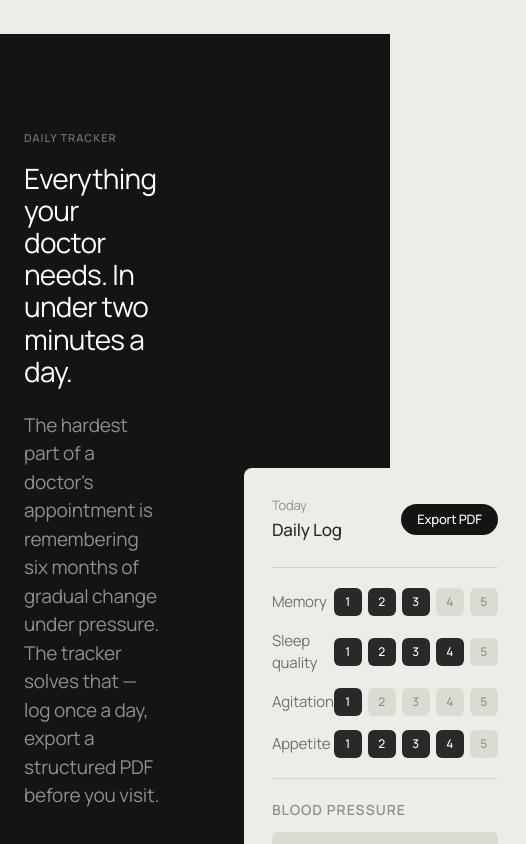
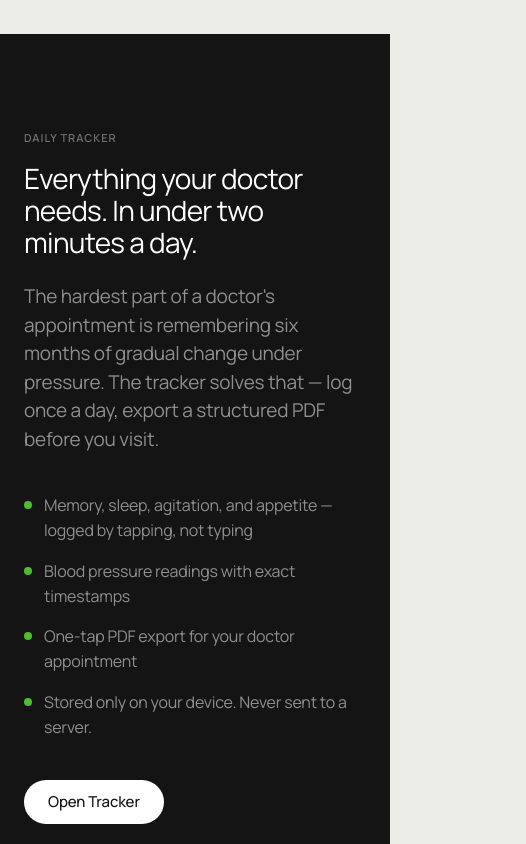
Before and after one commit to Shivalik-Capital/project-lantern, a Next.js app: page / in a window 390 px wide. Shown: the part 6640-7484 px from the top of the page, 526 px wide, since content can reach past the window. Built offline with nearby package versions, Linux system fonts and the light colour scheme.

Commit message:
fix: tracker mockup mobile responsiveness in landing page

```diff
--- a/app/page.tsx
+++ b/app/page.tsx
@@ -336,8 +336,7 @@ export default function HomePage() {
       {/* ─── 7. TRACKER MOCKUP — 2-col, HTML mockup ─────────────── */}
       <section style={{ background: '#141414', padding: '96px 0' }}>
         <motion.div
-          className="container-layout"
-          style={{ display: 'grid', gridTemplateColumns: '1fr 1fr', gap: '80px', alignItems: 'center' }}
+          className="container-layout flex flex-col lg:grid lg:grid-cols-2 gap-12 lg:gap-20 items-center"
           initial="hidden" whileInView="visible" viewport={{ once: true, margin: '-80px' }} variants={SV}
         >
           {/* Text */}
@@ -399,7 +398,7 @@ export default function HomePage() {
                 { label: 'Agitation', rating: 1 },
                 { label: 'Appetite', rating: 4 },
               ].map(row => (
-                <div key={row.label} style={{ display: 'flex', justifyContent: 'space-between', alignItems: 'center', marginBottom: '14px' }}>
+                <div key={row.label} className="flex flex-col sm:flex-row sm:justify-between sm:items-center gap-2 mb-4">
                   <span style={{ fontSize: '15px', color: '#6f6f6e' }}>{row.label}</span>
                   <div style={{ display: 'flex', gap: '6px' }}>
                     {[1,2,3,4,5].map(n => (
```
